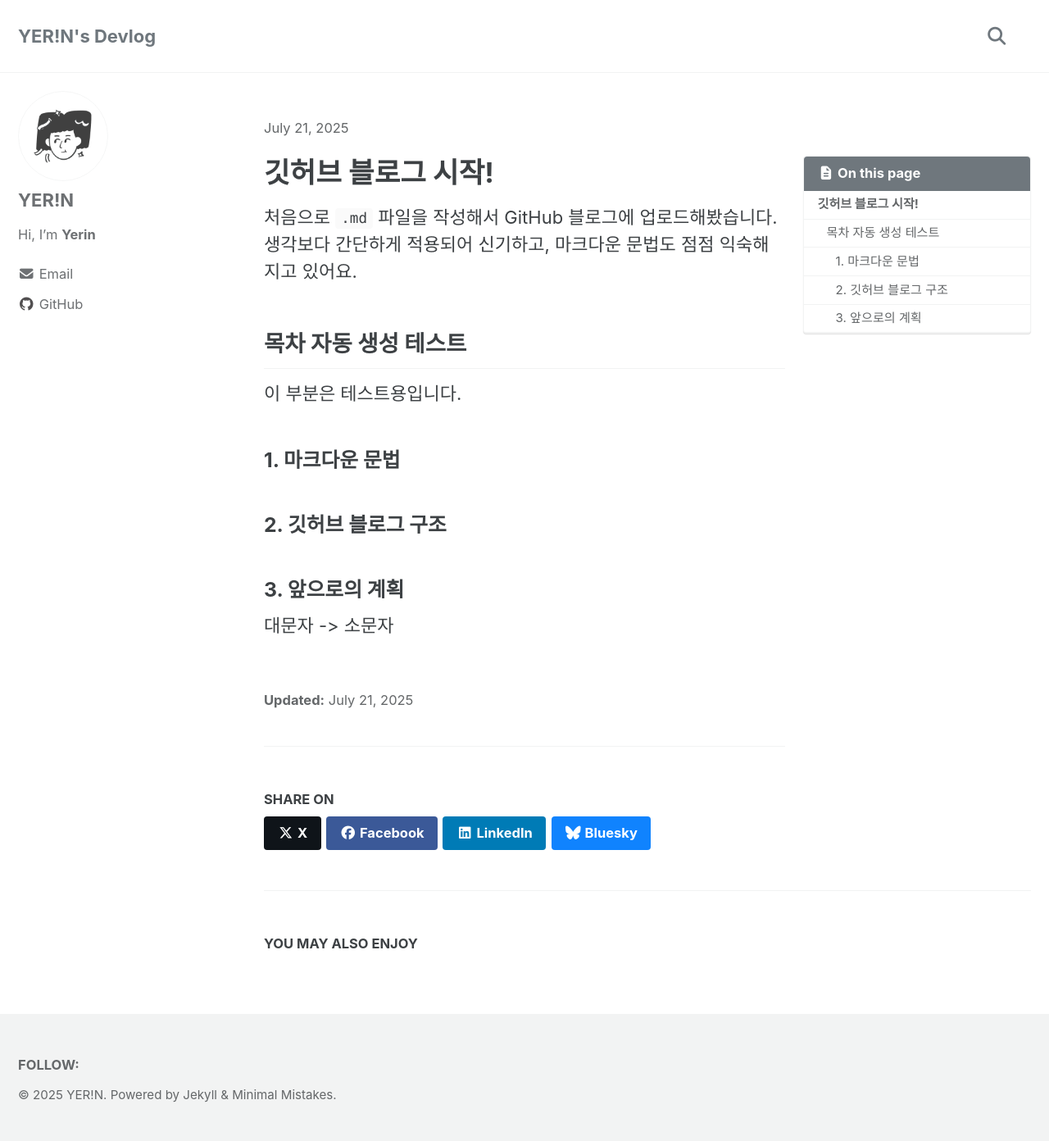
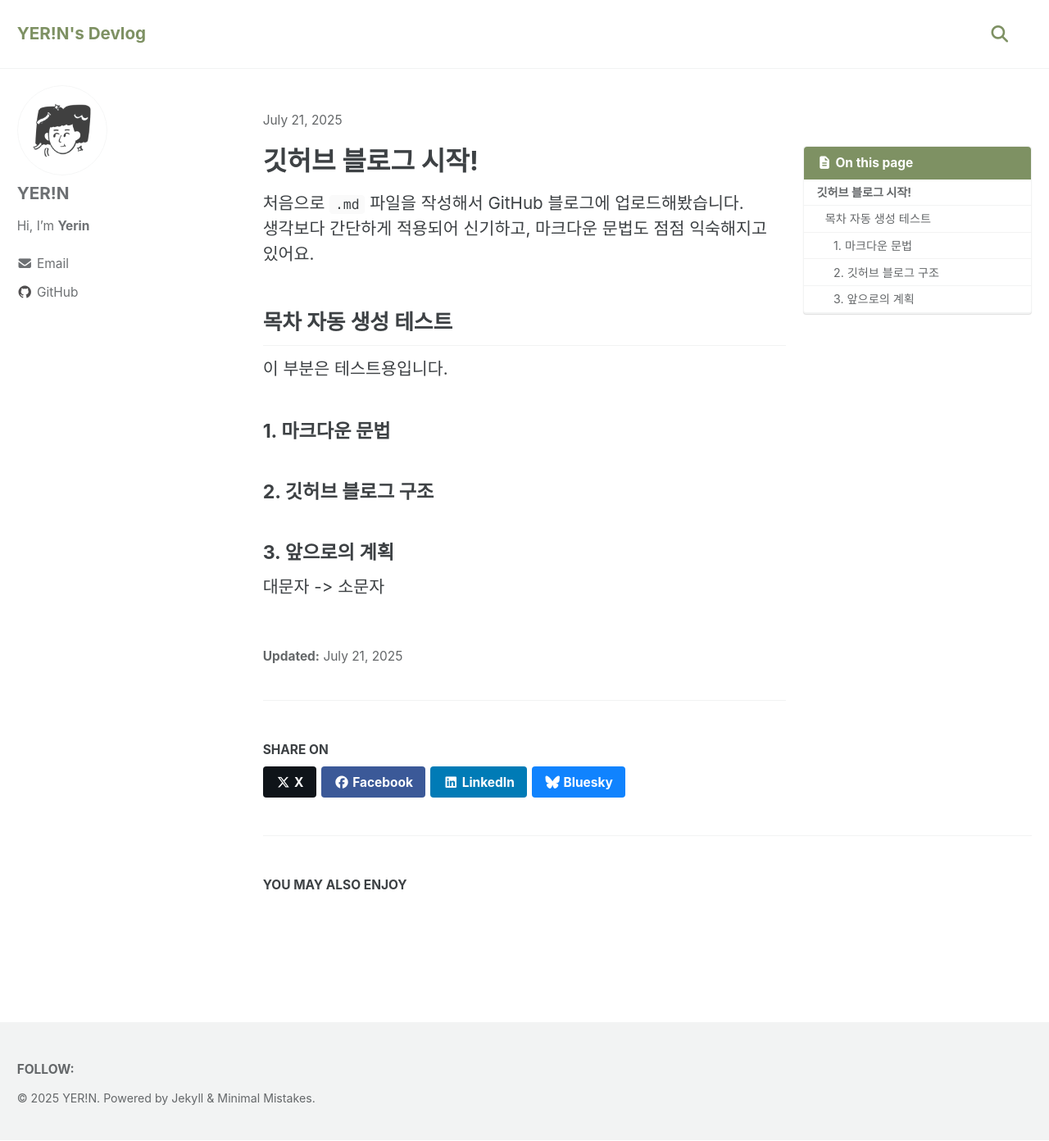
Before and after one commit to Hwangyerin/Hwangyerin.github.io, a Jekyll site: the page built from _posts/2025-07-20-TEST.md, in a window 1280 px wide and 1392 px high. Shown: the whole window at 82% size. Built offline with Jekyll 4.4.1, drawn with Linux system fonts in a browser that asks for light colours; cached includes are drawn as plain includes.

Commit message:
primary-color 수정

```diff
--- a/_sass/minimal-mistakes/_variables.scss
+++ b/_sass/minimal-mistakes/_variables.scss
@@ -6,7 +6,7 @@
    Typography
    ========================================================================== */
 
-$doc-font-size: 16px !default;
+$doc-font-size: 15px !default;
 $doc-font-size-medium: $doc-font-size * 1.125 !default;
 $doc-font-size-large: $doc-font-size * 1.25 !default;
 $doc-font-size-x-large: $doc-font-size * 1.375 !default;
@@ -106,7 +106,7 @@ $border-color: $lighter-gray !default;
 $form-background-color: $lighter-gray !default;
 $footer-background-color: $lighter-gray !default;
 
-$primary-color: #6f777d !default;
+$primary-color: #7e9163 !default;
 $success-color: #3fa63f !default;
 $warning-color: #d67f05 !default;
 $danger-color: #ee5f5b !default;
```
